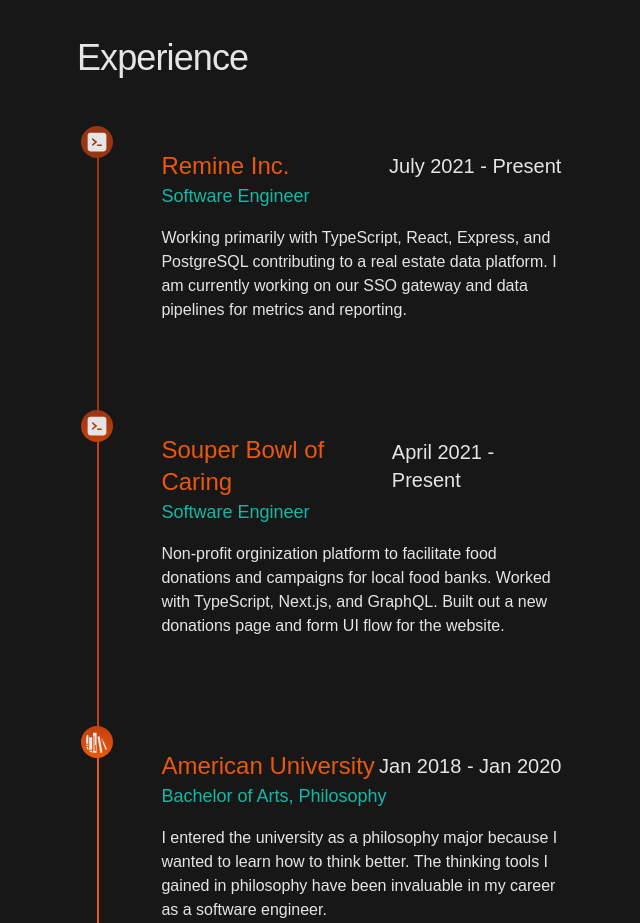
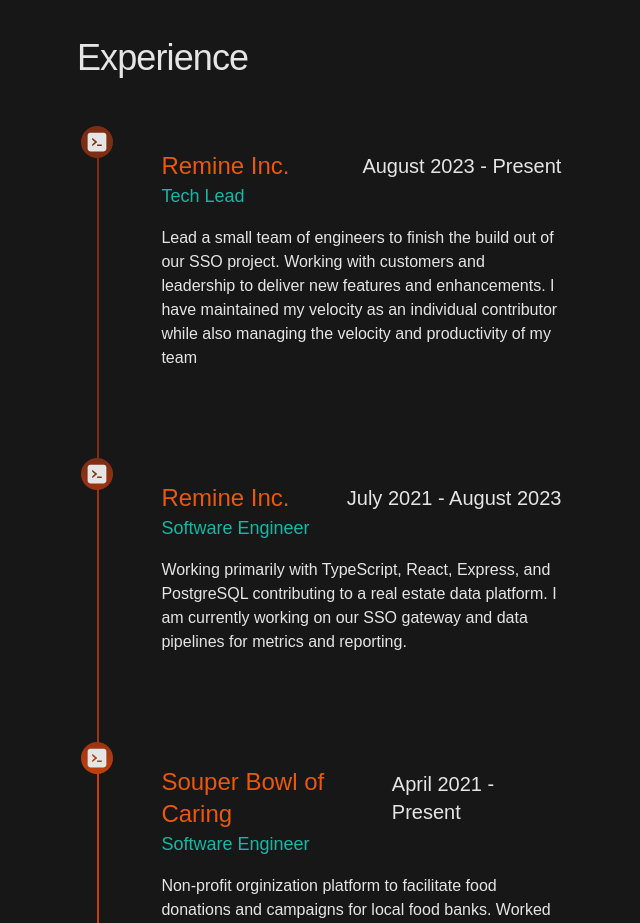
Before and after one commit to mavrik83/rhubernext, a Next.js app in the folder ui/: page / in a window 1280 px wide. Shown: the part 3520-4443 px from the top of the page, without its empty margins (147-787 px from the left). Built offline with nearby package versions, Linux system fonts and the light colour scheme; a web font is replaced by a local one; what tailwind-clip-path would draw is missing.

Commit message:
added experience

```diff
--- a/ui/src/components/main/experience.tsx
+++ b/ui/src/components/main/experience.tsx
@@ -1,63 +1,73 @@
 /* eslint-disable consistent-return */
-import React from 'react';
-import { AiFillCode } from 'react-icons/ai';
-import { GiBookshelf, GiHelicopter, GiUsaFlag } from 'react-icons/gi';
-import { useInView } from 'react-intersection-observer';
-import { classNames } from '../../utils/classNames';
-import { useNavState } from '../../utils/zustand/navState';
-import { FancyQuote } from '../reusable/quote';
-import { SectionTitle } from '../reusable/sectionTitle';
+import React from "react";
+import { AiFillCode } from "react-icons/ai";
+import { GiBookshelf, GiHelicopter, GiUsaFlag } from "react-icons/gi";
+import { useInView } from "react-intersection-observer";
+import { classNames } from "../../utils/classNames";
+import { useNavState } from "../../utils/zustand/navState";
+import { FancyQuote } from "../reusable/quote";
+import { SectionTitle } from "../reusable/sectionTitle";
 
 const expItems = [
   {
-        company: 'Remine Inc.',
-        title: 'Software Engineer',
-        date: 'July 2021 - Present',
+    company: "Remine Inc.",
+    title: "Tech Lead",
+    date: "August 2023 - Present",
     description:
-            'Working primarily with TypeScript, React, Express, and PostgreSQL contributing to a real estate data platform. I am currently working on our SSO gateway and data pipelines for metrics and reporting.',
+      "Lead a small team of engineers to finish the build out of our SSO project. Working with customers and leadership to deliver new features and enhancements. I have maintained my velocity as an individual contributor while also managing the velocity and productivity of my team",
     icon: AiFillCode,
-        lineColor: 'border-orange-800',
-        iconColor: 'bg-orange-800',
+    lineColor: "border-orange-900",
+    iconColor: "bg-orange-900",
   },
   {
-        company: 'Souper Bowl of Caring',
-        title: 'Software Engineer',
-        date: 'April 2021 - Present',
+    company: "Remine Inc.",
+    title: "Software Engineer",
+    date: "July 2021 - August 2023",
     description:
-            'Non-profit orginization platform to facilitate food donations and campaigns for local food banks. Worked with TypeScript, Next.js, and GraphQL. Built out a new donations page and form UI flow for the website.',
+      "Working primarily with TypeScript, React, Express, and PostgreSQL contributing to a real estate data platform. I am currently working on our SSO gateway and data pipelines for metrics and reporting.",
     icon: AiFillCode,
-        lineColor: 'border-orange-700',
-        iconColor: 'bg-gradient-to-b from-orange-800 to-orange-700',
+    lineColor: "border-orange-800",
+    iconColor: "bg-gradient-to-b from-orange-900 to-orange-800",
   },
   {
-        company: 'American University',
-        title: 'Bachelor of Arts, Philosophy',
-        date: 'Jan 2018 - Jan 2020',
+    company: "Souper Bowl of Caring",
+    title: "Software Engineer",
+    date: "April 2021 - Present",
     description:
-            'I entered the university as a philosophy major because I wanted to learn how to think better. The thinking tools I gained in philosophy have been invaluable in my career as a software engineer.',
-        icon: GiBookshelf,
-        lineColor: 'border-orange-600',
-        iconColor: 'bg-gradient-to-b from-orange-700 to-orange-600',
+      "Non-profit orginization platform to facilitate food donations and campaigns for local food banks. Worked with TypeScript, Next.js, and GraphQL. Built out a new donations page and form UI flow for the website.",
+    icon: AiFillCode,
+    lineColor: "border-orange-700",
+    iconColor: "bg-gradient-to-b from-orange-800 to-orange-700",
   },
   {
-        company: 'Metro Aviation',
-        title: 'Helicopter Mechanic',
-        date: 'May 2013 - March 2018',
+    company: "American University",
+    title: "Bachelor of Arts, Philosophy",
+    date: "Jan 2018 - Jan 2020",
     description:
-            'I was a Site Mechanic for EMS helicopters. My responsibilities included maintaining our aircraft, troubleshooting electircal and mechanical issues, and performing routine inspections. I also worked on the maintenance of the ground support equipment and administrative tasks for the site.',
-        icon: GiHelicopter,
-        lineColor: 'border-orange-500',
-        iconColor: 'bg-gradient-to-b from-orange-600 to-orange-500',
+      "I entered the university as a philosophy major because I wanted to learn how to think better. The thinking tools I gained in philosophy have been invaluable in my career as a software engineer.",
+    icon: GiBookshelf,
+    lineColor: "border-orange-600",
+    iconColor: "bg-gradient-to-b from-orange-700 to-orange-600",
   },
   {
-        company: 'US Army',
-        title: 'Helicopter Mechanic',
-        date: 'November 2001 - December 2011',
+    company: "Metro Aviation",
+    title: "Helicopter Mechanic",
+    date: "May 2013 - March 2018",
     description:
-            'I broke stuff and fixed stuff. Then I grew up a little bit and fixed stuff better and broke stuff less. Seriously though, I grew up in the Army and learned to be a leader, a team player, and a problem solver.',
+      "I was a Site Mechanic for EMS helicopters. My responsibilities included maintaining our aircraft, troubleshooting electircal and mechanical issues, and performing routine inspections. I also worked on the maintenance of the ground support equipment and administrative tasks for the site.",
+    icon: GiHelicopter,
+    lineColor: "border-orange-500",
+    iconColor: "bg-gradient-to-b from-orange-600 to-orange-500",
+  },
+  {
+    company: "US Army",
+    title: "Helicopter Mechanic",
+    date: "November 2001 - December 2011",
+    description:
+      "I broke stuff and fixed stuff. Then I grew up a little bit and fixed stuff better and broke stuff less. Seriously though, I grew up in the Army and learned to be a leader, a team player, and a problem solver.",
     icon: GiUsaFlag,
-        lineColor: 'border-orange-400',
-        iconColor: 'bg-gradient-to-b from-orange-500 to-orange-400',
+    lineColor: "border-orange-400",
+    iconColor: "bg-gradient-to-b from-orange-500 to-orange-400",
   },
 ];
 
@@ -69,47 +79,37 @@
   const toggleCurrent = useNavState((state) => state.toggleCurrent);
 
   React.useEffect(() => {
-        toggleCurrent('experience', inView);
+    toggleCurrent("experience", inView);
     // eslint-disable-next-line react-hooks/exhaustive-deps
   }, [inView]);
 
   return (
-        <div
-            ref={experienceRef}
-            id='experience'
-            className='my-10 min-h-screen-3/4'
-        >
-            <SectionTitle text='Experience' />
-            <ol className='ml-5 mt-12'>
+    <div ref={experienceRef} id="experience" className="my-10 min-h-screen-3/4">
+      <SectionTitle text="Experience" />
+      <ol className="ml-5 mt-12">
         {expItems.map((item) => (
           <li
             key={item.company}
-                        className={classNames(item.lineColor, 'border-l-2')}
+            className={classNames(item.lineColor, "border-l-2")}
           >
-                        <div className='md:flex flex-start'>
+            <div className="md:flex flex-start">
               <div
                 className={classNames(
                   item.iconColor,
-                                    'w-8 h-8 flex items-center justify-center rounded-full -ml-[1.1rem]',
+                  "w-8 h-8 flex items-center justify-center rounded-full -ml-[1.1rem]"
                 )}
               >
-                                <item.icon className='text-neutral-200 w-6 h-6 rounded-full' />
+                <item.icon className="text-neutral-200 w-6 h-6 rounded-full" />
               </div>
-                            <div className='block p-6 rounded-lg shadow-sm shadow-orange-700 sm:shadow-none bg-neutral-900 max-w-md ml-6 sm:mb-10'>
-                                <div className='flex justify-between items-center'>
-                                    <p className='text-orange-600 text-2xl'>
-                                        {item.company}
-                                    </p>
-                                    <p className='text-neutral-200 text-base sm:text-xl'>
+              <div className="block p-6 rounded-lg shadow-sm shadow-orange-700 sm:shadow-none bg-neutral-900 max-w-md ml-6 sm:mb-10">
+                <div className="flex justify-between items-center">
+                  <p className="text-orange-600 text-2xl">{item.company}</p>
+                  <p className="text-neutral-200 text-base sm:text-xl">
                     {item.date}
                   </p>
                 </div>
-                                <p className='text-teal-500 text-lg sm:mb-4'>
-                                    {item.title}
-                                </p>
-                                <p className='text-neutral-200 sm:mb-6'>
-                                    {item.description}
-                                </p>
+                <p className="text-teal-500 text-lg sm:mb-4">{item.title}</p>
+                <p className="text-neutral-200 sm:mb-6">{item.description}</p>
               </div>
             </div>
           </li>
```
Lines whose indentation alone changed are shown as unchanged.
